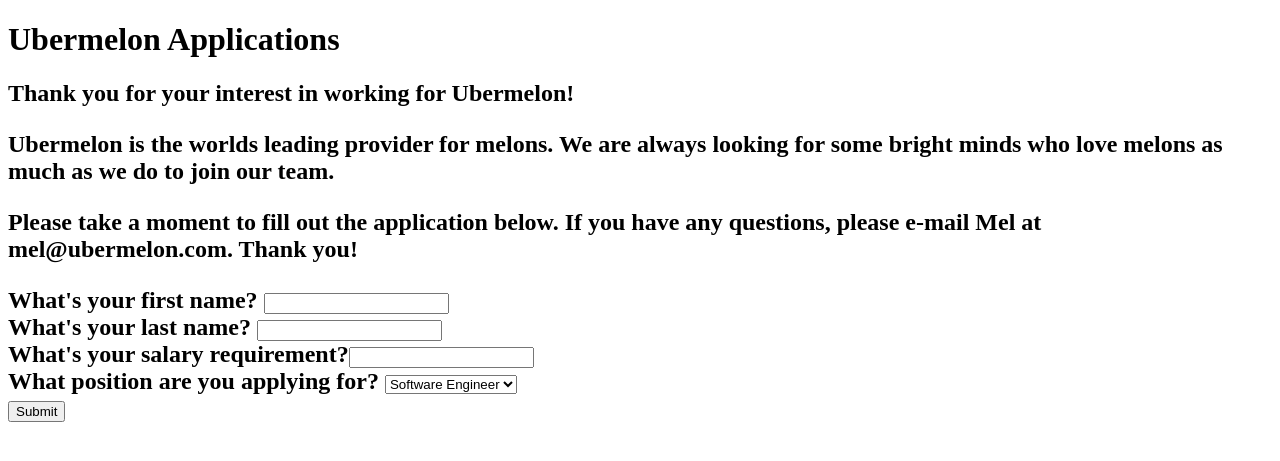
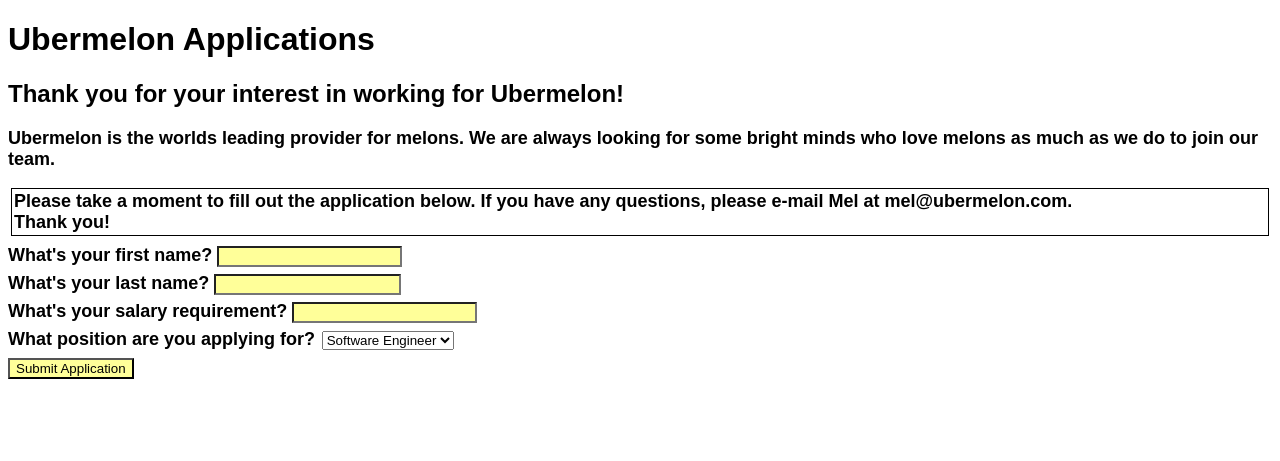
Before and after one commit to franziskagoltz/hb_week3_assessment_flask, a Flask app: page /application in a window 1280 px wide. Shown: the top 461 px of the page. Run offline with Flask 2, Linux system fonts and the light colour scheme.

Commit message:
updated html and css files

```diff
--- a/static/styles.css
+++ b/static/styles.css
@@ -1 +1,28 @@
 /* Your styles can go here. */
+
+body {
+    /*Setting all font to non-bold (my default was bold for whatever reason) and
+    to a sans-serif font*/
+
+    font-weight: normal;
+    font-family: sans-serif;
+}
+
+p, label {
+    font-size: 18px;
+}
+
+input {
+    /*I choose a lighter yellow than the standard 'yellow'*/
+    background-color: #ffff99;
+}
+
+input[name="lastname"] {
+    font-weight: bold;
+}
+
+.instructions {
+    border: 1px solid black;
+    margin: 3px;
+    padding: 2px;
+}
--- a/templates/application-form.html
+++ b/templates/application-form.html
@@ -7,27 +7,30 @@
 
 {% block content %}
 
-  <h1>Ubermelon Applications</h1>
+<h1>Ubermelon Applications</h1>
 
-  <h2>Thank you for your interest in working for Ubermelon!<h2>
-  <p>Ubermelon is the worlds leading provider for melons. We are always looking for some bright minds who love melons as much as we do to join our team. </p>
-  <p class="instructions">Please take a moment to fill out the application below. If you have any questions, please e-mail Mel at mel@ubermelon.com. Thank you!</p>
+<h2>Thank you for your interest in working for Ubermelon!<h2>
+
+<div>
+  <p class="intro">Ubermelon is the worlds leading provider for melons. We are always looking for some bright minds who love melons as much as we do to join our team. </p>
+  <p class="instructions">Please take a moment to fill out the application below. If you have any questions, please e-mail Mel at mel@ubermelon.com.<br>Thank you!</p>
+</div>
 
   <form action="/application-response", method="POST">
 
-    <label>What's your first name? </label><input type="text" name="firstname"><br>
-    <label>What's your last name? </label><input type="text" name="lastname">
+    <label for="firstname">What's your first name? </label><input type="text" name="firstname"><br>
+    <label for="lastname">What's your last name? </label><input type="text" name="lastname">
     <br>
-    <label>What's your salary requirement?</label><input type="number" name="salary">
+    <label for="salary">What's your salary requirement? </label><input type="number" name="salary">
     <br>
-    <label>What position are you applying for?</label>
+    <label for="position">What position are you applying for?</label>
     <select name="position">
       <option value="Software Engineer">Software Engineer</option>
       <option value="QA Engineer">QA Engineer</option>
       <option value="Product Manager">Product Manager</option>
     </select>
     <br>
-    <input type="submit">
+    <input type="submit" value="Submit Application">
   </form>
 
 {% endblock %}
--- a/templates/application-response.html
+++ b/templates/application-response.html
@@ -14,6 +14,6 @@ Thank you {{ firstname }} {{ lastname }} for applying to be a {{ position }} at
 <br><br>
 We will be in touch shortly - in the meantime: keep the melon-love up!
 <br><br>
-Your friends at Ubermelon
+Your friends at Ubermelon.
 
 {% endblock %}
--- a/templates/base.html
+++ b/templates/base.html
@@ -7,7 +7,7 @@
             Ubermelon - We Love Melons
         {% endblock %}
     </title>
-    <link rel="stylesheet" type="text/css" href="styles.css">
+    <link rel="stylesheet" type="text/css" href="static/styles.css">
 </head>
 <body>
     {% block content %}
--- a/templates/index.html
+++ b/templates/index.html
@@ -1,7 +1,4 @@
-
-{% block title %}
-    Ubermelon - We Love Melons
-{% endblock %}
+{% extends 'base.html' %}
 
 {% block content %}
 <h1>Welcome to Ubermelon!</h1>
```
